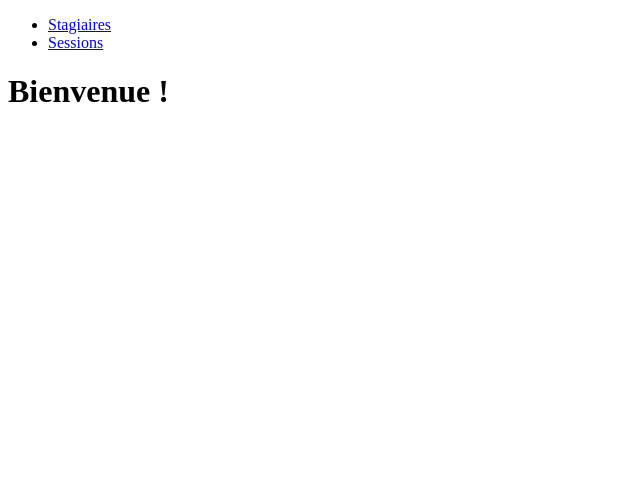
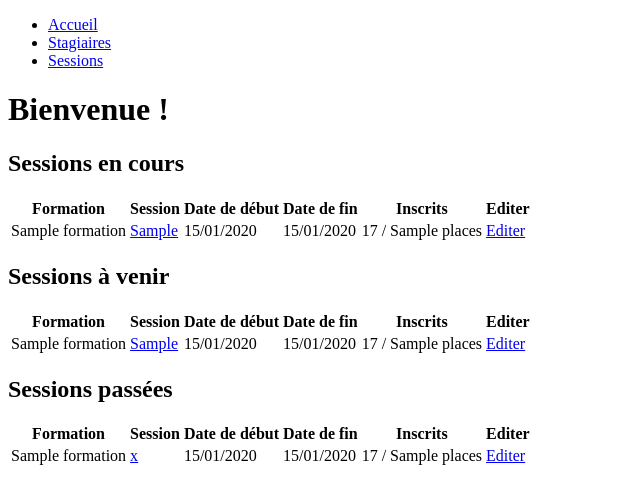
Before and after one commit to Xaphan67/SfSessions, a Symfony app: template templates/home/index.html.twig in a window 1280 px wide. Shown: the top 504 px of the page, without its empty margins (0-640 px from the left). Run offline with Twig, Linux system fonts and the light colour scheme; the template is opened without the code that fills it: most values are stand-ins (such as "Sample title", 1, 10 or a date in 2020); some libraries are stand-ins or nearby versions.

Commit message:
Ajout : Sessions en cours / à venir / passées

```diff
--- a/templates/base.html.twig
+++ b/templates/base.html.twig
@@ -13,6 +13,7 @@
     <body>
         <nav>
             <ul>
+                <li><a href="{{ path('app_home') }}">Accueil</a></li>
                 <li><a href="{{ path('app_stagiaire') }}">Stagiaires</a></li>
                 <li><a href="{{ path('app_session') }}">Sessions</a></li>
             </ul>
--- a/templates/home/index.html.twig
+++ b/templates/home/index.html.twig
@@ -4,4 +4,82 @@
 
 {% block body %}
 <h1>Bienvenue !</h1>
+
+<h2>Sessions en cours</h2>
+<table>
+    <thead>
+        <tr>
+            <th>Formation</th>
+            <th>Session</th>
+            <th>Date de début</th>
+            <th>Date de fin</th>
+            <th>Inscrits</th>
+            <th>Editer</th>
+        </tr>
+    </thead>
+    <tbody>
+        {% for session in sessionsEnCours %}
+        <tr>
+            <td>{{ session.formation }}</td>
+            <td><a href="{{ path('show_session', {'id':session.id}) }}">{{ session }}</a></td>
+            <td>{{ session.dateDebut | date("d/m/Y") }}</td>
+            <td>{{ session.dateFin | date("d/m/Y") }}</td>
+            <td>{{ session.stagiaires | length }} / {{ session.places }}</td>
+            <td><a href="{{ path('edit_session', {'id':session.id}) }}">Editer</a></td>
+        </tr>
+        {% endfor %}
+    </tbody>
+</table>
+
+<h2>Sessions à venir</h2>
+<table>
+    <thead>
+        <tr>
+            <th>Formation</th>
+            <th>Session</th>
+            <th>Date de début</th>
+            <th>Date de fin</th>
+            <th>Inscrits</th>
+            <th>Editer</th>
+        </tr>
+    </thead>
+    <tbody>
+        {% for session in sessionsAVenir %}
+        <tr>
+            <td>{{ session.formation }}</td>
+            <td><a href="{{ path('show_session', {'id':session.id}) }}">{{ session }}</a></td>
+            <td>{{ session.dateDebut | date("d/m/Y") }}</td>
+            <td>{{ session.dateFin | date("d/m/Y") }}</td>
+            <td>{{ session.stagiaires | length }} / {{ session.places }}</td>
+            <td><a href="{{ path('edit_session', {'id':session.id}) }}">Editer</a></td>
+        </tr>
+        {% endfor %}
+    </tbody>
+</table>
+
+<h2>Sessions passées</h2>
+<table>
+    <thead>
+        <tr>
+            <th>Formation</th>
+            <th>Session</th>
+            <th>Date de début</th>
+            <th>Date de fin</th>
+            <th>Inscrits</th>
+            <th>Editer</th>
+        </tr>
+    </thead>
+    <tbody>
+        {% for session in sessionsPasses %}
+        <tr>
+            <td>{{ session.formation }}</td>
+            <td><a href="{{ path('show_session', {'id':session.id}) }}">{{ session }}</a></td>
+            <td>{{ session.dateDebut | date("d/m/Y") }}</td>
+            <td>{{ session.dateFin | date("d/m/Y") }}</td>
+            <td>{{ session.stagiaires | length }} / {{ session.places }}</td>
+            <td><a href="{{ path('edit_session', {'id':session.id}) }}">Editer</a></td>
+        </tr>
+        {% endfor %}
+    </tbody>
+</table>
 {% endblock %}
```
Also changed, not shown: src/Controller/HomeController.php (+16 -3 lines), src/Repository/SessionRepository.php (+49 -0 lines).
